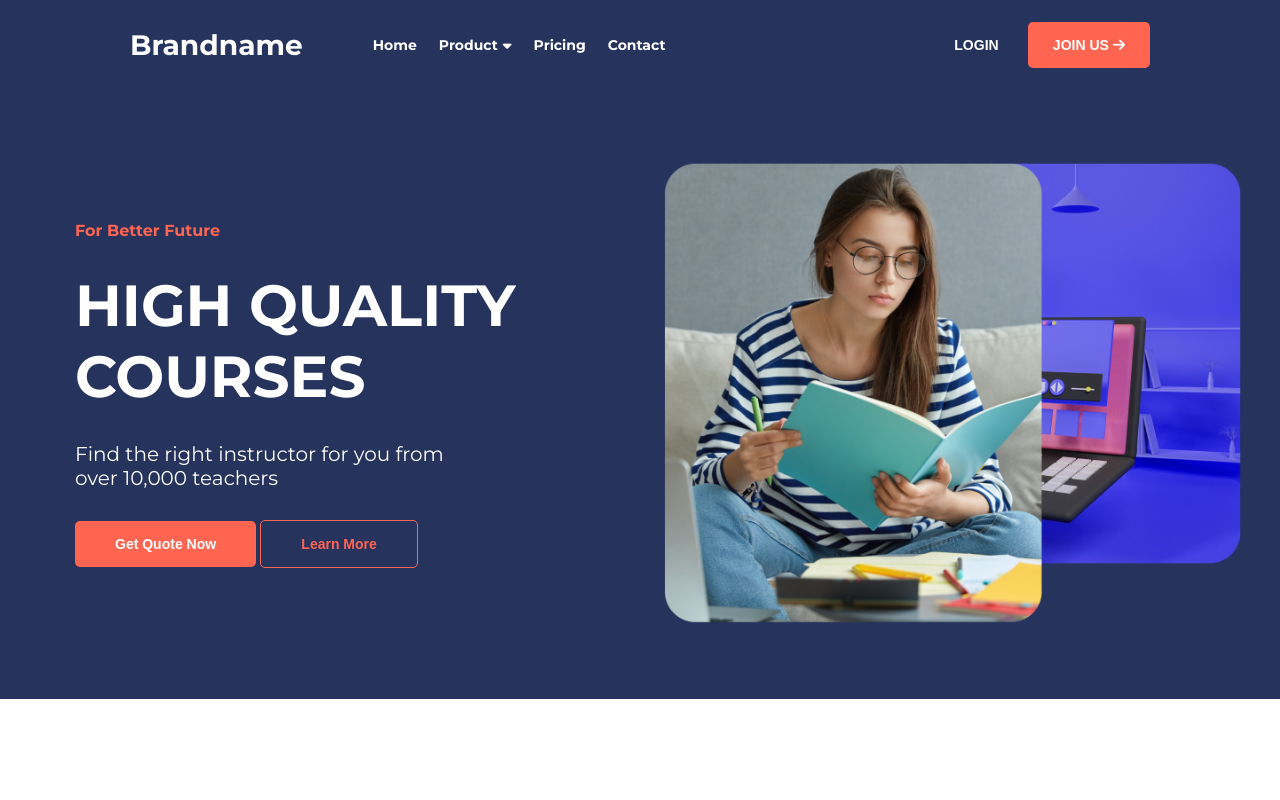
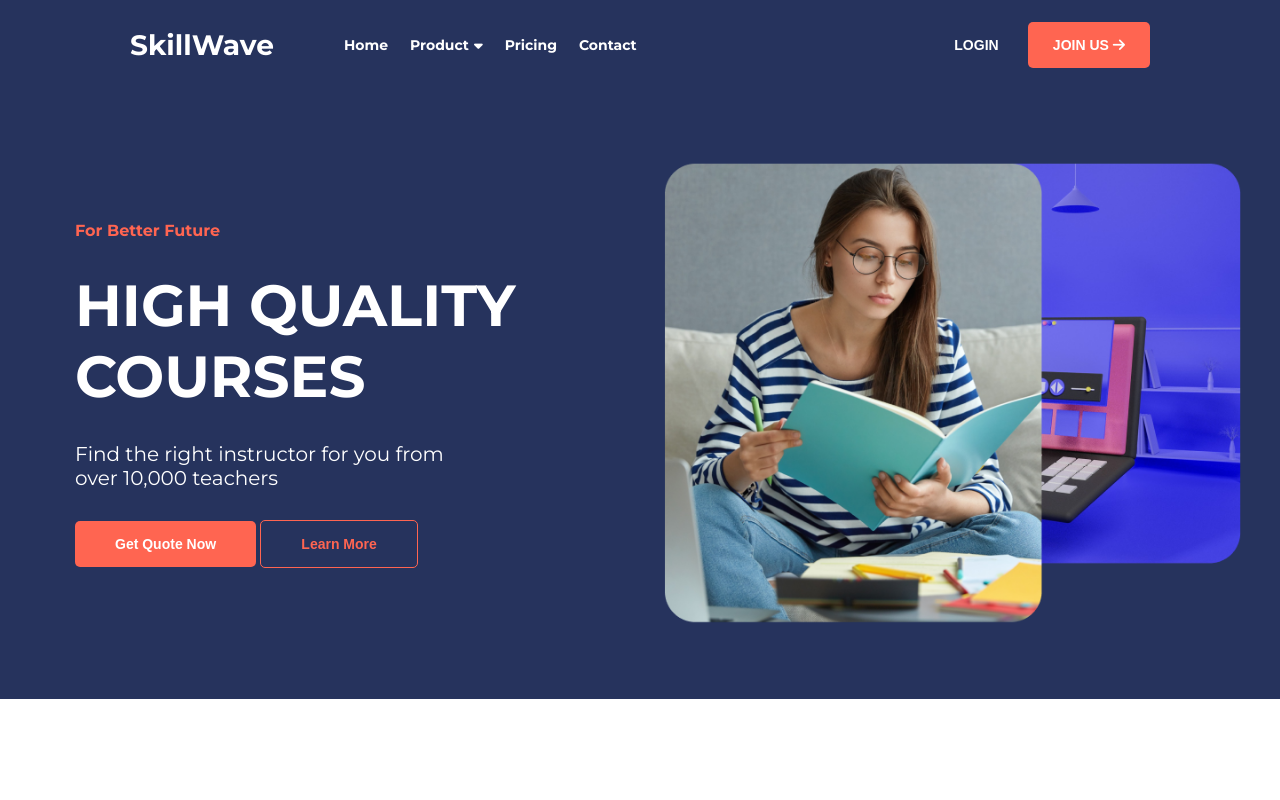
Before and after one commit to SreelakshmiASsree/flex-responsive-, a plain HTML site: page index.html in a window 1280 px wide. Shown: the top 800 px of the page. Drawn offline with nearby package versions, Linux system fonts and the light colour scheme.

Commit message:
final commit

```diff
--- a/index.html
+++ b/index.html
@@ -21,7 +21,7 @@
                     <input type="checkbox" id="checking">
                     <label class="menu_bar" for="checking"><i class="fa-solid fa-bars"></i></label>
                     <div class="logo">
-                        <h3>Brandname</h3>
+                        <h3>SkillWave</h3>
                     </div>
                     <div class="navigation-bar"> <!-- navigation-bar -->
                         <nav>
```
